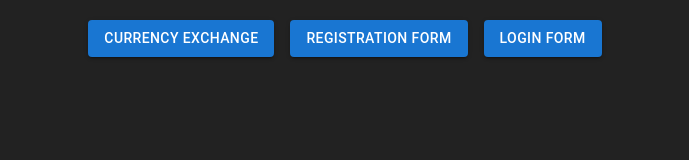
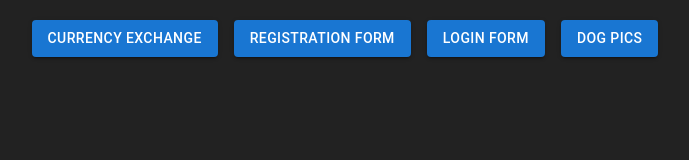
Before and after one commit to x-darkvanilla-x/MY_COMPONENTS, a React (Vite) app: page / in a window 1280 px wide. Shown: the top 160 px of the page, without its empty margins (295-984 px from the left). Built offline with nearby package versions, Linux system fonts and the light colour scheme; no server answers.

Commit message:
Update App.tsx

```diff
--- a/src/App.tsx
+++ b/src/App.tsx
@@ -26,6 +26,7 @@ export const App = () => {
         <Button variant='contained' onClick={() => setActiveComponent('CurrencyExc')}>Currency Exchange</Button>
         <Button variant='contained' onClick={() => setActiveComponent('RegistrationForm')}>Registration Form</Button>
         <Button variant='contained' onClick={() => setActiveComponent('LoginForm')}>Login Form</Button>
+ <Button variant='contained' onClick={() => setActiveComponent('LoginForm')}>Dog Pics</Button>
       </Stack>
       <Stack sx={{ backgroundColor: "#222", padding: "50px 0px" }}>
         {renderComponent()}
```
